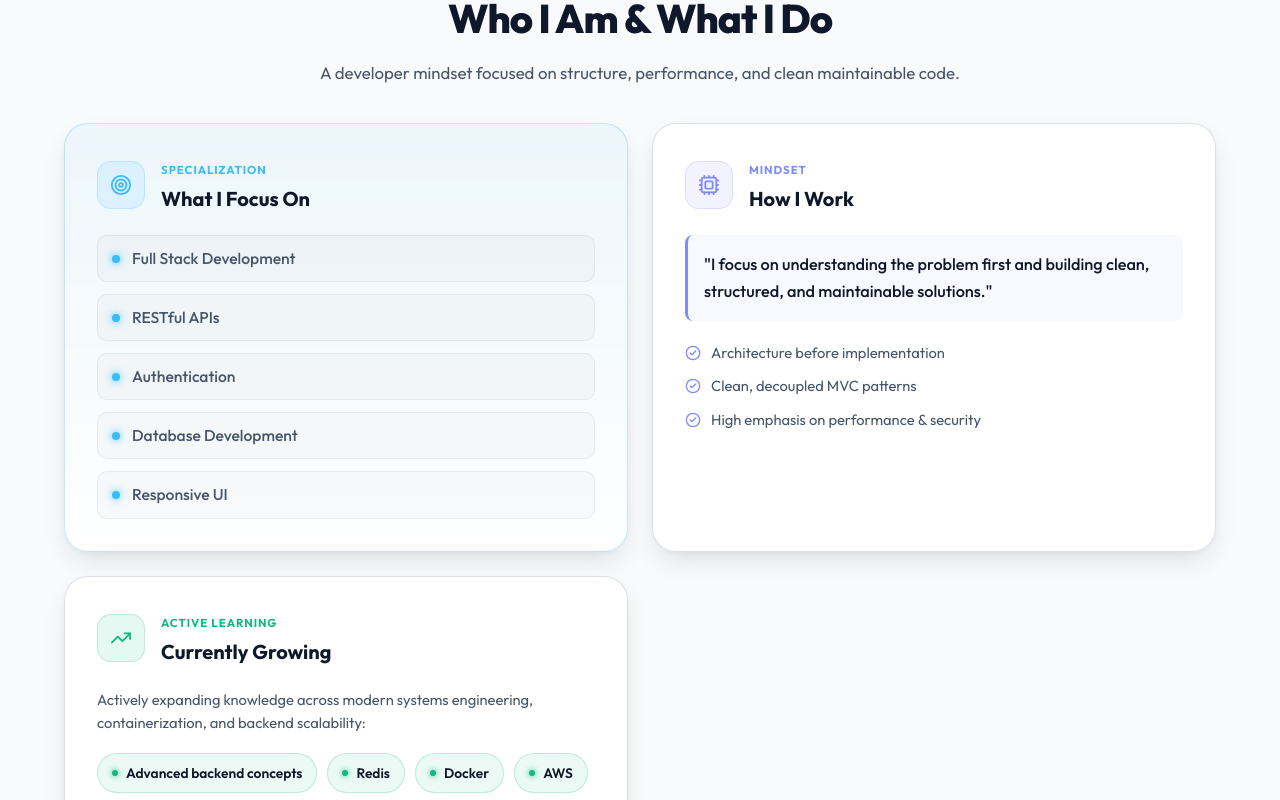
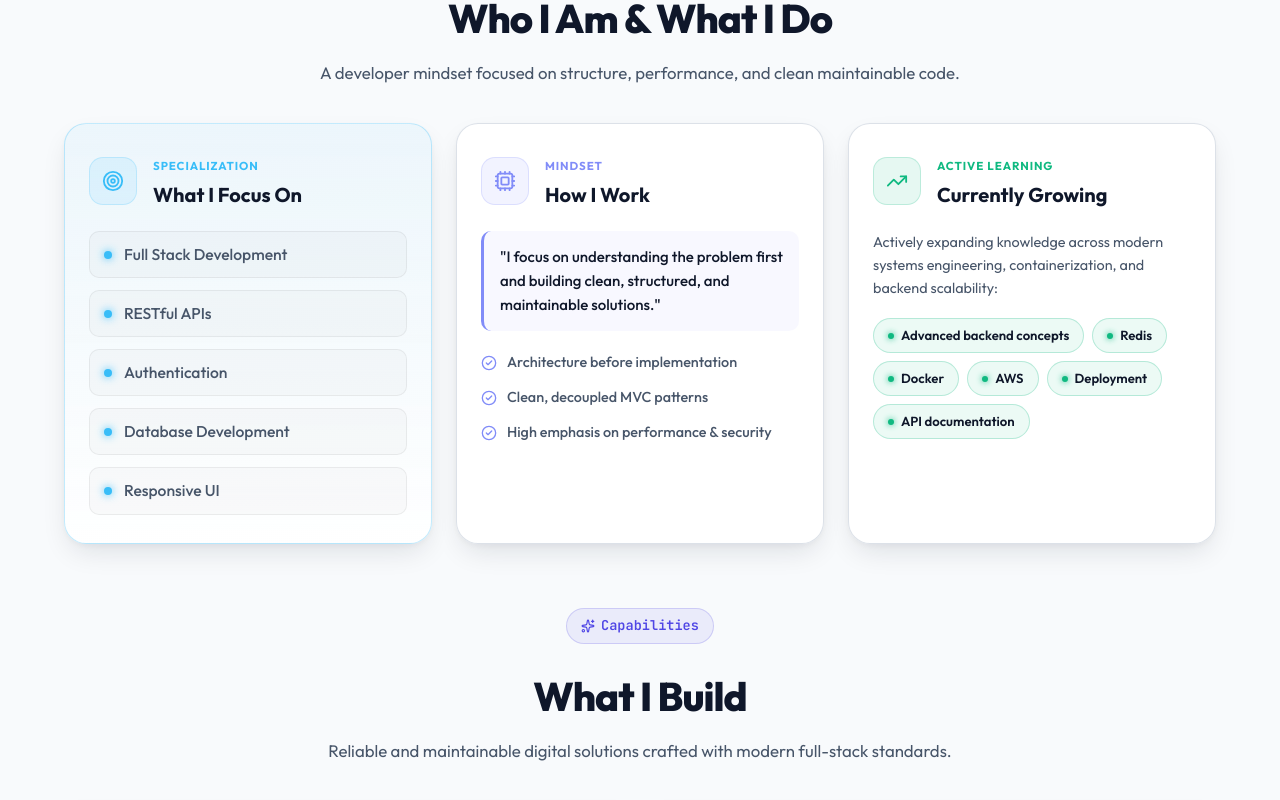
Before and after one commit to gaurav-1911/personal-portfolio, a React (Vite) app in the folder Frontend/: page / in a window 1280 px wide. Shown: the part 1220-2020 px from the top of the page. Built offline with nearby package versions, Linux system fonts and the light colour scheme; no server answers.

Commit message:
fix(layout): lock about-me-grid to 3 side-by-side columns on window screen matching screenshot reference

```diff
--- a/Frontend/src/pages/public/About/About.css
+++ b/Frontend/src/pages/public/About/About.css
@@ -245,8 +245,9 @@
 /* Three Pillars Bento Grid */
 .about-me-grid {
   display: grid;
-  grid-template-columns: repeat(auto-fit, minmax(320px, 1fr));
+  grid-template-columns: repeat(3, minmax(0, 1fr));
   gap: 24px;
+  align-items: stretch;
 }
 
 .about-box {
@@ -254,11 +255,14 @@
   backdrop-filter: blur(16px);
   -webkit-backdrop-filter: blur(16px);
   border: 1px solid var(--border-glass);
-  border-radius: 24px;
-  padding: 32px;
+  border-radius: 22px;
+  padding: 28px 24px;
   box-shadow: var(--shadow-md);
   position: relative;
   transition: transform 0.25s ease, border-color 0.25s ease, box-shadow 0.25s ease;
+  display: flex;
+  flex-direction: column;
+  height: 100%;
 }
 
 .about-box:hover {
@@ -387,15 +391,15 @@
 .about-quote-card {
   background: rgba(129, 140, 248, 0.06);
   border-left: 3px solid #818cf8;
-  border-radius: 8px;
-  padding: 16px;
+  border-radius: 10px;
+  padding: 14px 16px;
   margin-bottom: 20px;
 }
 
 .about-quote-body {
-  font-size: 1.02rem;
+  font-size: 0.94rem;
   font-weight: 500;
-  line-height: 1.65;
+  line-height: 1.6;
   color: var(--text-primary);
   margin: 0;
 }
@@ -403,14 +407,15 @@
 .workflow-highlights {
   display: flex;
   flex-direction: column;
-  gap: 10px;
+  gap: 12px;
 }
 
 .workflow-check-item {
   display: flex;
   align-items: center;
   gap: 10px;
-  font-size: 0.92rem;
+  font-size: 0.9rem;
+  font-weight: 500;
   color: var(--text-secondary);
 }
 
@@ -421,7 +426,7 @@
 
 /* 3. Currently Growing */
 .growing-intro {
-  font-size: 0.92rem;
+  font-size: 0.9rem;
   color: var(--text-secondary);
   line-height: 1.6;
   margin-bottom: 18px;
@@ -430,20 +435,20 @@
 .growing-chips-container {
   display: flex;
   flex-wrap: wrap;
-  gap: 10px;
+  gap: 8px;
 }
 
 .growing-chip {
   display: inline-flex;
   align-items: center;
-  gap: 8px;
-  padding: 8px 14px;
-  border-radius: 20px;
-  font-size: 0.86rem;
+  gap: 7px;
+  padding: 6px 14px;
+  border-radius: 9999px;
+  font-size: 0.82rem;
   font-weight: 600;
   color: var(--text-primary);
   background: rgba(16, 185, 129, 0.08);
-  border: 1px solid rgba(16, 185, 129, 0.22);
+  border: 1px solid rgba(16, 185, 129, 0.25);
   transition: all 0.2s ease;
 }
 
--- a/Frontend/src/pages/public/About/AboutResponsive.css
+++ b/Frontend/src/pages/public/About/AboutResponsive.css
@@ -183,12 +183,13 @@
   }
 
   .about-me-grid {
-    grid-template-columns: repeat(2, 1fr);
-    gap: 20px;
+    grid-template-columns: repeat(3, minmax(0, 1fr));
+    gap: 16px;
   }
 
   .about-box {
-    padding: 24px 20px;
+    padding: 22px 18px;
+    border-radius: 18px;
   }
 }
 
@@ -202,7 +203,7 @@
   }
 
   .about-me-grid {
-    grid-template-columns: repeat(2, 1fr);
+    grid-template-columns: repeat(3, minmax(0, 1fr));
     gap: 24px;
   }
 }
@@ -215,4 +216,9 @@
     max-width: 1280px;
     margin: 0 auto;
   }
+
+  .about-me-grid {
+    grid-template-columns: repeat(3, minmax(0, 1fr));
+    gap: 24px;
+  }
 }
--- a/Frontend/src/pages/public/Home/Home.css
+++ b/Frontend/src/pages/public/Home/Home.css
@@ -1071,17 +1071,19 @@
 
 .about-me-grid {
   display: grid;
-  grid-template-columns: repeat(auto-fit, minmax(320px, 1fr));
+  grid-template-columns: repeat(3, minmax(0, 1fr));
   gap: 24px;
+  align-items: stretch;
 }
 
 .about-box {
   background: var(--bg-glass-card);
   border: 1px solid var(--border-color);
-  border-radius: 20px;
-  padding: 28px;
+  border-radius: 22px;
+  padding: 28px 24px;
   display: flex;
   flex-direction: column;
+  height: 100%;
   backdrop-filter: blur(16px);
   -webkit-backdrop-filter: blur(16px);
   transition: transform 0.25s ease, border-color 0.25s ease, box-shadow 0.25s ease;
@@ -1211,15 +1213,15 @@
 .about-quote-card {
   background: rgba(129, 140, 248, 0.06);
   border-left: 3px solid #818cf8;
-  border-radius: 8px;
-  padding: 16px;
+  border-radius: 10px;
+  padding: 14px 16px;
   margin-bottom: 20px;
 }
 
 .about-quote-body {
-  font-size: 1.02rem;
+  font-size: 0.94rem;
   font-weight: 500;
-  line-height: 1.65;
+  line-height: 1.6;
   color: var(--text-primary);
   margin: 0;
 }
@@ -1227,14 +1229,15 @@
 .workflow-highlights {
   display: flex;
   flex-direction: column;
-  gap: 10px;
+  gap: 12px;
 }
 
 .workflow-check-item {
   display: flex;
   align-items: center;
   gap: 10px;
-  font-size: 0.92rem;
+  font-size: 0.9rem;
+  font-weight: 500;
   color: var(--text-secondary);
 }
 
@@ -1245,7 +1248,7 @@
 
 /* 3. Currently Growing */
 .growing-intro {
-  font-size: 0.92rem;
+  font-size: 0.9rem;
   color: var(--text-secondary);
   line-height: 1.6;
   margin-bottom: 18px;
@@ -1254,20 +1257,20 @@
 .growing-chips-container {
   display: flex;
   flex-wrap: wrap;
-  gap: 10px;
+  gap: 8px;
 }
 
 .growing-chip {
   display: inline-flex;
   align-items: center;
-  gap: 8px;
-  padding: 8px 14px;
-  border-radius: 20px;
-  font-size: 0.86rem;
+  gap: 7px;
+  padding: 6px 14px;
+  border-radius: 9999px;
+  font-size: 0.82rem;
   font-weight: 600;
   color: var(--text-primary);
   background: rgba(16, 185, 129, 0.08);
-  border: 1px solid rgba(16, 185, 129, 0.22);
+  border: 1px solid rgba(16, 185, 129, 0.25);
   transition: all 0.2s ease;
 }
 
--- a/Frontend/src/pages/public/Home/HomeResponsive.css
+++ b/Frontend/src/pages/public/Home/HomeResponsive.css
@@ -284,7 +284,13 @@
   }
 
   .about-me-grid {
-    grid-template-columns: 1fr;
+    grid-template-columns: repeat(3, minmax(0, 1fr));
+    gap: 16px;
+  }
+
+  .about-box {
+    padding: 22px 18px;
+    border-radius: 18px;
   }
 
   .cta-banner-card {
```
